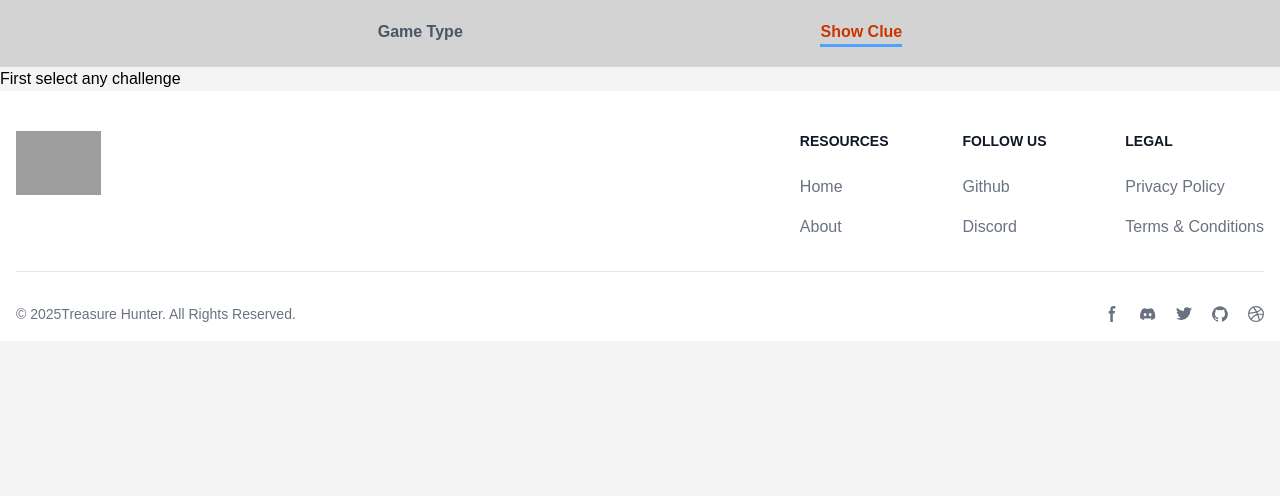
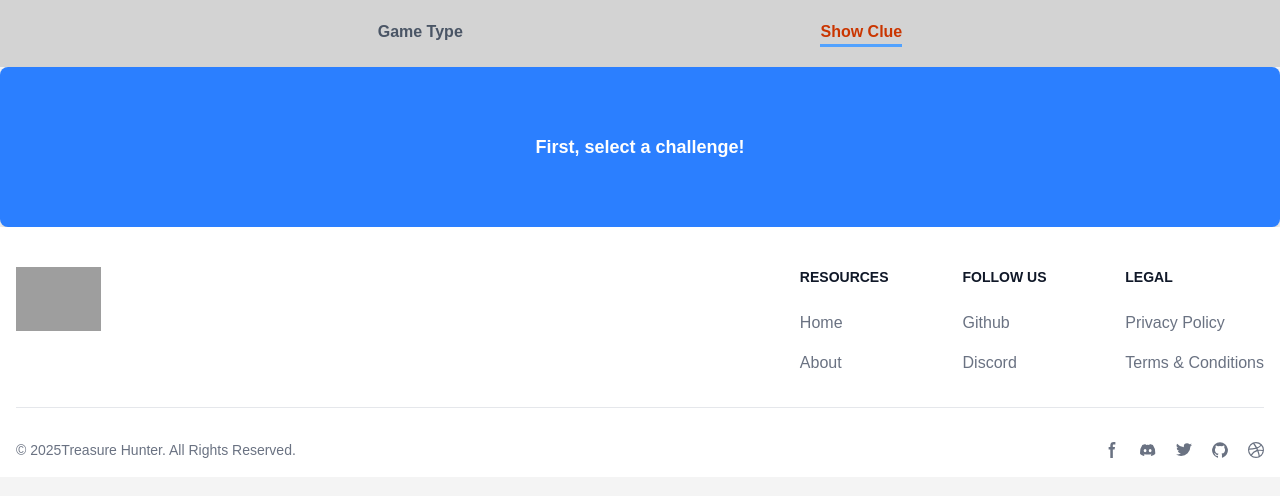
Before and after one commit to aayush192/trhunt, a React (Vite) app: page /clueDisplay in a window 1280 px wide. Shown: the top 496 px of the page. Built offline with nearby package versions, Linux system fonts and the light colour scheme; grey boxes are pictures that could not be loaded.

Commit message:
Initial commit on trial branch

```diff
--- a/src/components/clueDisplay.jsx
+++ b/src/components/clueDisplay.jsx
@@ -62,7 +62,13 @@ const ClueDisplay = () => {
       setError(err.message);
     }
   };
-  if (data === null) return <div>First select any challenge</div>;
+  if (data === null)
+    return (
+      <div className="flex items-center justify-center h-40 text-lg font-semibold text-white bg-blue-500 rounded-lg shadow-md">
+        First, select a challenge!
+      </div>
+    );
+
   if (loading) {
     return (
       <div className="flex justify-center items-center h-screen">
```
